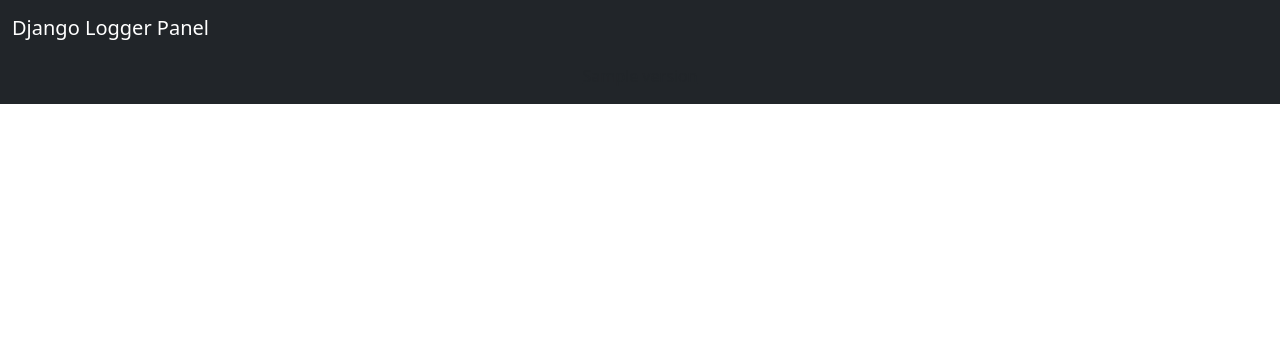
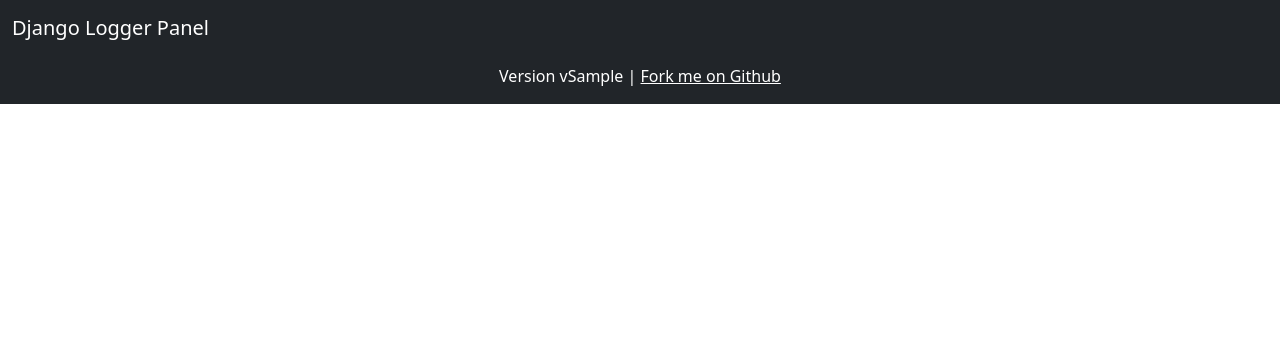
Before and after one commit to jonathadv/django-logger-panel, a Django app: template django_logger_panel/templates/loggerpanel/base.html in a window 1280 px wide. Shown: the top 356 px of the page. Run offline with Django 3.2, Linux system fonts and the light colour scheme; the template is opened without the code that fills it: most values are stand-ins (such as "Sample title", 1, 10 or a date in 2020).

Commit message:
Adds __version__ and github link to base.html

```diff
--- a/django_logger_panel/templates/loggerpanel/base.html
+++ b/django_logger_panel/templates/loggerpanel/base.html
@@ -44,7 +44,11 @@
 
   <footer class="bg-light text-center text-lg-start pt-5">
     <div class="text-center bg-dark p-3">
-      <a class="text-dark" href="https://mdbootstrap.com/">{{version}}</a>
+      <span class="text-white text-sm">Version v{{project_version}}</span>
+      <span class="text-white text-sm">|</span>
+      <a class="text-white" href="https://github.com/jonathadv/django-logger-panel" alt="Github" title="Fork me on Github" target="_blank">
+        <span class="text-white text-sm">Fork me on Github</span>
+      </a>
     </div>
   </footer>
 </html>
```
Also changed, not shown: django_logger_panel/views.py (+18 -6 lines).
